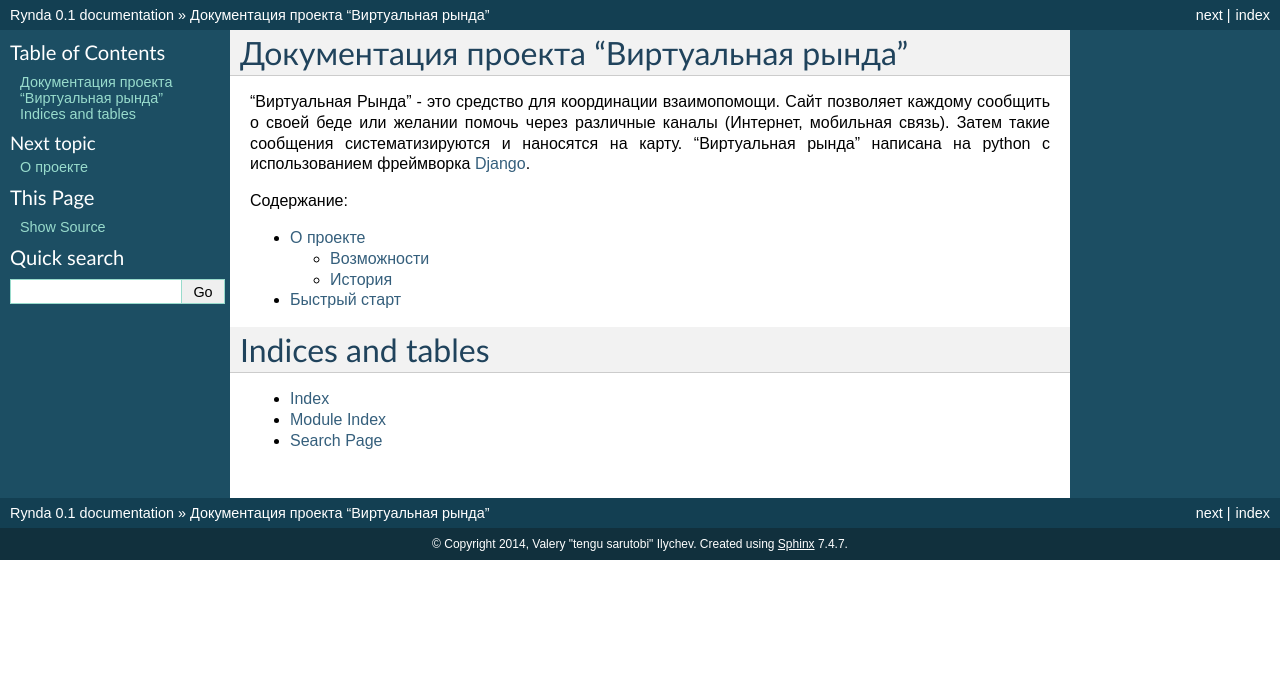
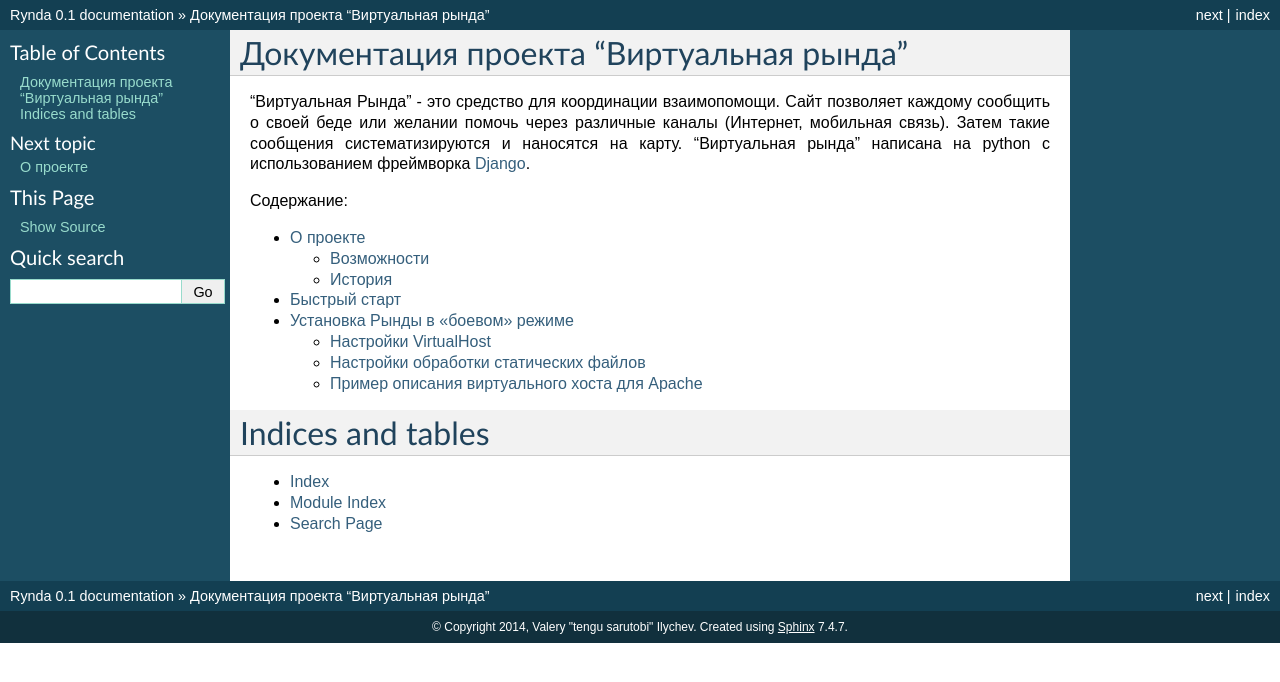
Before and after one commit to sarutobi/doc-rynda-russian, a Sphinx documentation site: the page built from source/index.rst, in a window 1280 px wide. Shown: the top 682 px of the page. Built offline with Sphinx 7.4.7, drawn with Linux system fonts in a browser that asks for light colours; some of the changed lines change nothing that is shown.

Commit message:
Added  instructions

```diff
--- a/source/index.rst
+++ b/source/index.rst
@@ -20,6 +20,7 @@
 
    about
    gettingstarted
+   production
 
 
 
--- /dev/null
+++ b/source/production.rst
@@ -0,0 +1,98 @@
+=================================
+Установка Рынды в «боевом» режиме
+=================================
+
+Для установки в боевом режиме под веб сервером Apache потребуется установить модуль mod-wsgi. В ОС Debian это можно сделать командой::
+
+    $ sudo aptitude install libapache2-mod-wsgi
+
+.. note:: Стоит заметить, что если у вас стоит модуль ``mpm-itk``, то он может быть причиной того, что модуль ``mod-wsgi`` не будет работать.
+
+Настройки VirtualHost
+---------------------
+
+Запуск в режиме демона является рекомендуемым методом запуска  ``mod_wsgi`` на не Windows  платформах. Чтобы создать процесс, в описание VirtualHost потребуется добавить директивы ``WSGIDaemonProcess``, ``WSGIProcessGroup`` и ``WSGIScriptAlias``.
+
+* WSGIDaemonProcess - основная директива настройки демона, её формат::
+
+    WSGIDaemonProcess имя_процесса processes= threads= python-path=
+
+..
+
+    где::
+
+        python-path — это путь к библиотекам виртуального окружения сайта в формате:
+        /path/to/mysite.com:/path/to/your/venv/lib/python2.X/site-packages
+
+        processes — определяет количество процессов демона, которые должны быть запущены
+        в этой группе процессов, определенной директивой WSGIProcessGroup. По умолчанию
+        (когда кол-во не определено) будет запущен только один процесс.
+
+        threads — определяет кол-во потоков для обработки запросов по каждому из процессов
+        демона внутри группы процессов, определенных директивой WSGIProcessGroup.
+
+* WSGIProcessGroup - группирует процессы демона::
+
+    WSGIProcessGroup имя_процесса
+
+* WSGIScriptAlias - местоположение скрипта, обрабатывающего запросы к приложению::
+
+    WSGIScriptAlias site_root /path/to/mysite.com/wsgi.py
+
+Пример::
+
+    <Directory /path/to/mysite.com/mysite/Rynda/scripts>
+    <Files wsgi.py>
+            Require all granted
+    </Files>
+    </Directory>
+
+.. note::
+    если вы используете Apache версии 2.4 или старее, замените одну строку ``Require all granted`` на
+
+    ::
+
+        Order deny, allow
+        Allow from all
+
+Настройки обработки статических файлов
+--------------------------------------
+В отличие от сайтов, написанных на php, Django не обрабатывает статические файлы (изображения, таблицы стилей, скрипты). Их обработка должна настраиваться отдельно.
+
+Для сервера Apache::
+
+    Аlias /static/ /path/to/mysite.com/static
+
+Для сервера nginx::
+
+    location /static {alias /path/to/mysite.com/static; }
+
+
+.. note:: рекомендуется использовать nginx в качестве backend'a для раздачи статических файлов, так как он делает это более эффективно, нежели Apache
+
+Теперь запустим команду по сбору статических файлов, которая в автоматическом режиме разместит все статические файлы в правильном месте::
+
+    ./manage.py collectstatic
+
+Пример описания виртуального хоста для Apache
+---------------------------------------------
+
+.. code-block:: html
+
+    <Directory /path/to/my/site/www/demo.openrynda.com/Rynda/rynda/Rynda>
+        <Files wsgi.py>
+            Order allow,deny
+            Allow from all
+        </Files>
+    </Directory>
+
+    <VirtualHost 1.2.3.4:81 >
+            ServerName demo.openrynda.com
+            DocumentRoot /path/to/my/site/www/demo.openrynda.com
+            WSGIDaemonProcess openrynda processes=5 threads=1 python-path=/path/to/my/site/www/demo.openrynda.com/Rynda:/path/to/my/site/www/demo.openrynda.com/rynda/lib/python2.7/site-packages:/path/to/my/site/www/demo.openrynda.com/rynda/lib/python2.7/
+            WSGIProcessGroup openrynda
+            WSGIScriptAlias / /path/to/my/site/www/demo.openrynda.com/rynda/Rynda/wsgi.py
+
+            Аlias /static/ /path/to/my/site/www/demo.openrynda.com/static  # расположение статики (при необходимости измените)
+            ServerAlias www.demo.openrynda.com
+    </VirtualHost>
```
